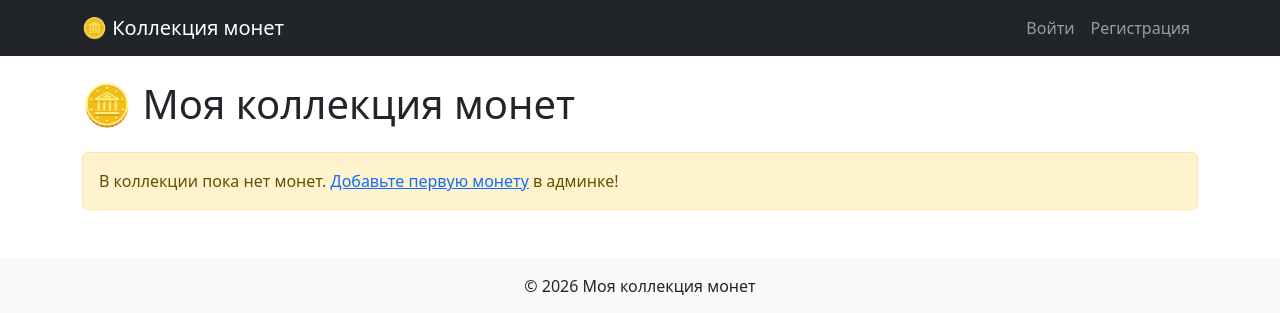
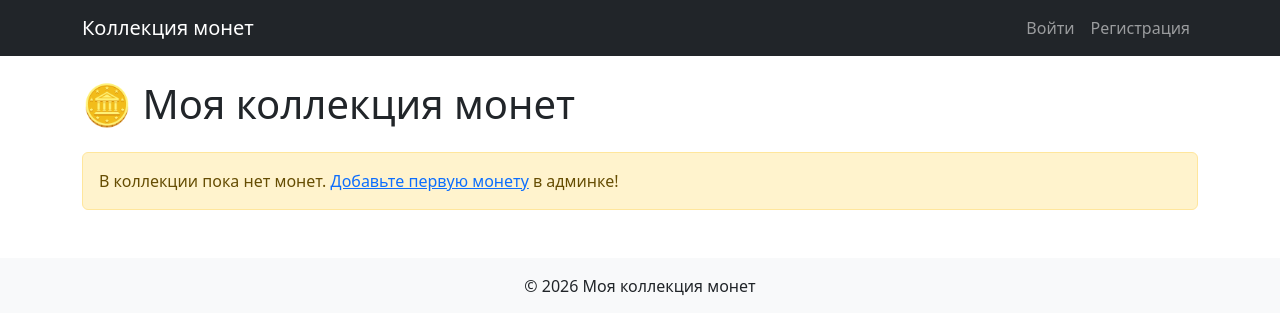
Before and after one commit to 7on-it/DjangoCoinsCollection, a Django app: page / in a window 1280 px wide. Shown: the top 313 px of the page. Run offline with Django 5.2, Linux system fonts and the light colour scheme; data that the repository does not hold is empty.

Commit message:
update base.html

```diff
--- a/templates/base.html
+++ b/templates/base.html
@@ -9,7 +9,7 @@
 <body>
     <nav class="navbar navbar-expand-lg navbar-dark bg-dark">
         <div class="container">
-            <a class="navbar-brand" href="{% url 'coins:coin_list' %}">🪙 Коллекция монет</a>
+            <a class="navbar-brand" href="{% url 'coins:coin_list' %}">Коллекция монет</a>
             <div class="collapse navbar-collapse">
                 <ul class="navbar-nav ms-auto">
                     {% if user.is_authenticated %}
```
